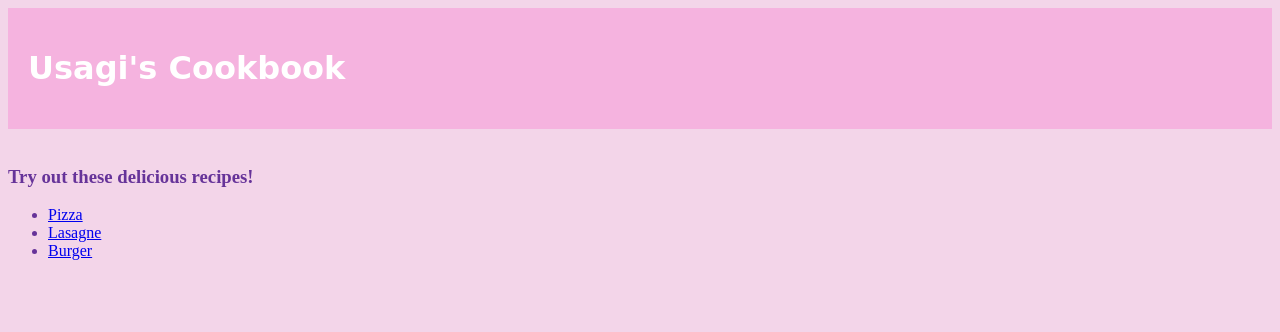
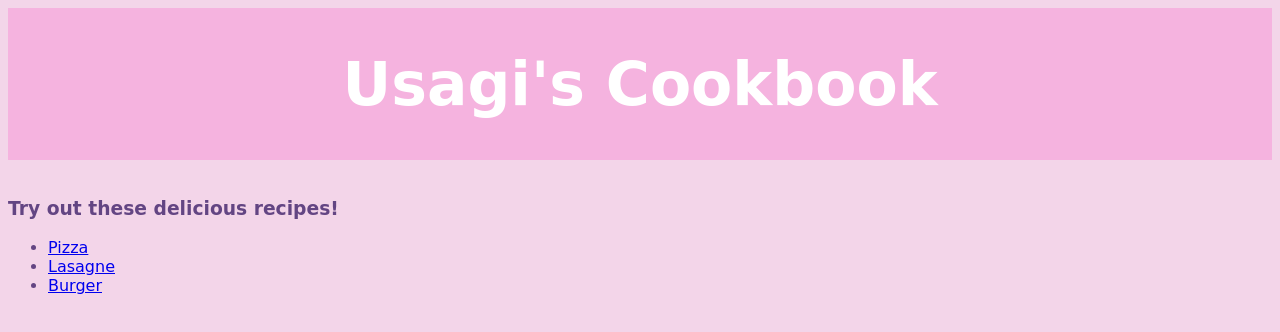
Before and after one commit to C0deBunny/Bunny-Cookbook, a plain HTML site: page index.html in a window 1280 px wide. Drawn offline with Linux system fonts and the light colour scheme.

Commit message:
Add more coloring

```diff
--- a/style.css
+++ b/style.css
@@ -3,10 +3,13 @@ header {
   color: white;
   font-family: cursive;
   font-weight: bold;
-  padding: 20px;
+  padding: 1px;
+  text-align: center;
+  font-size: 30px;
 }
 
 body {
    background-color: #f3d5e9;
-   color: rebeccapurple;
+   color: rgb(99, 69, 131);
+   font-family: cursive;
 }
```
Also changed, not shown: img/usagi.png (deleted).
